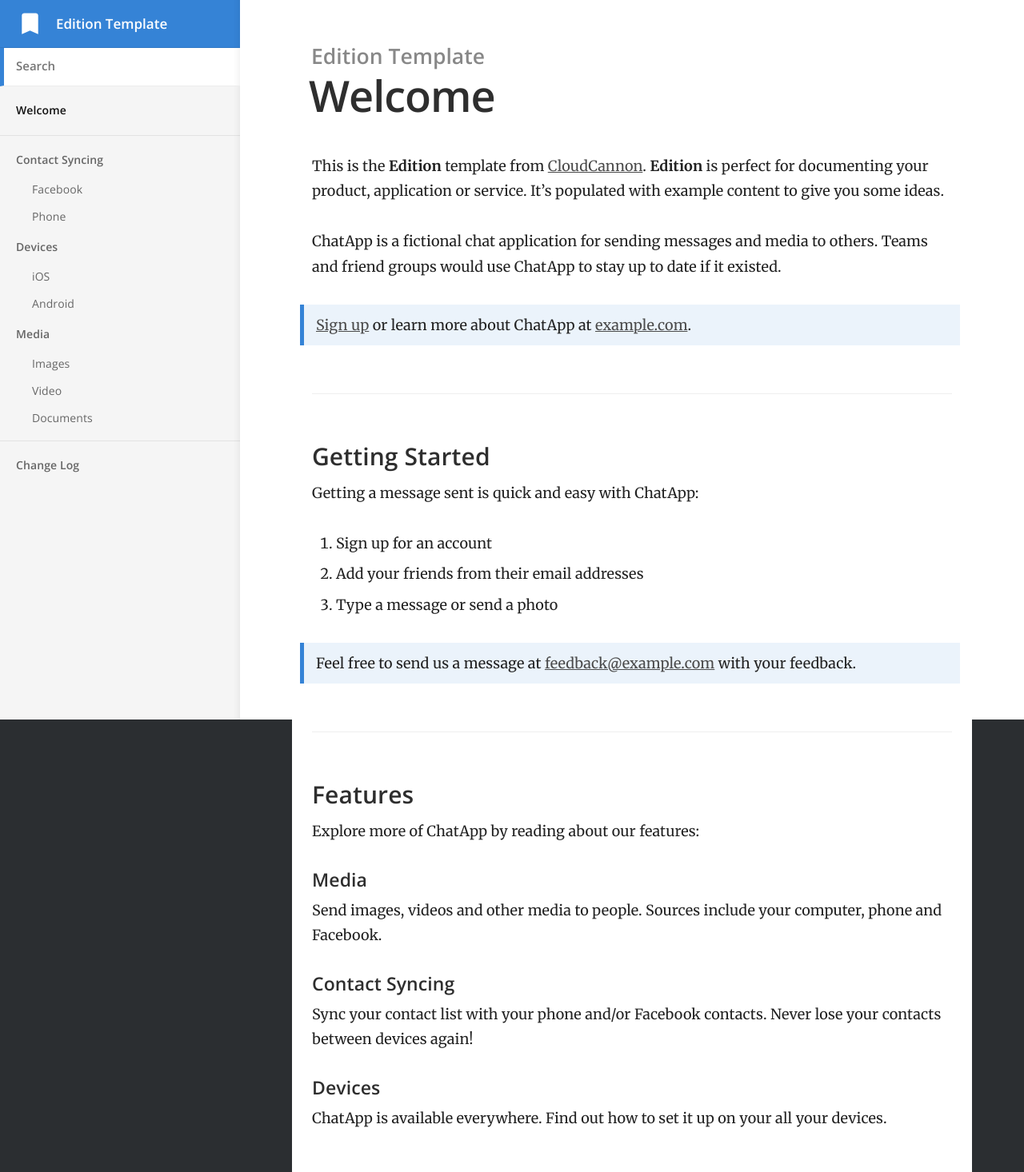
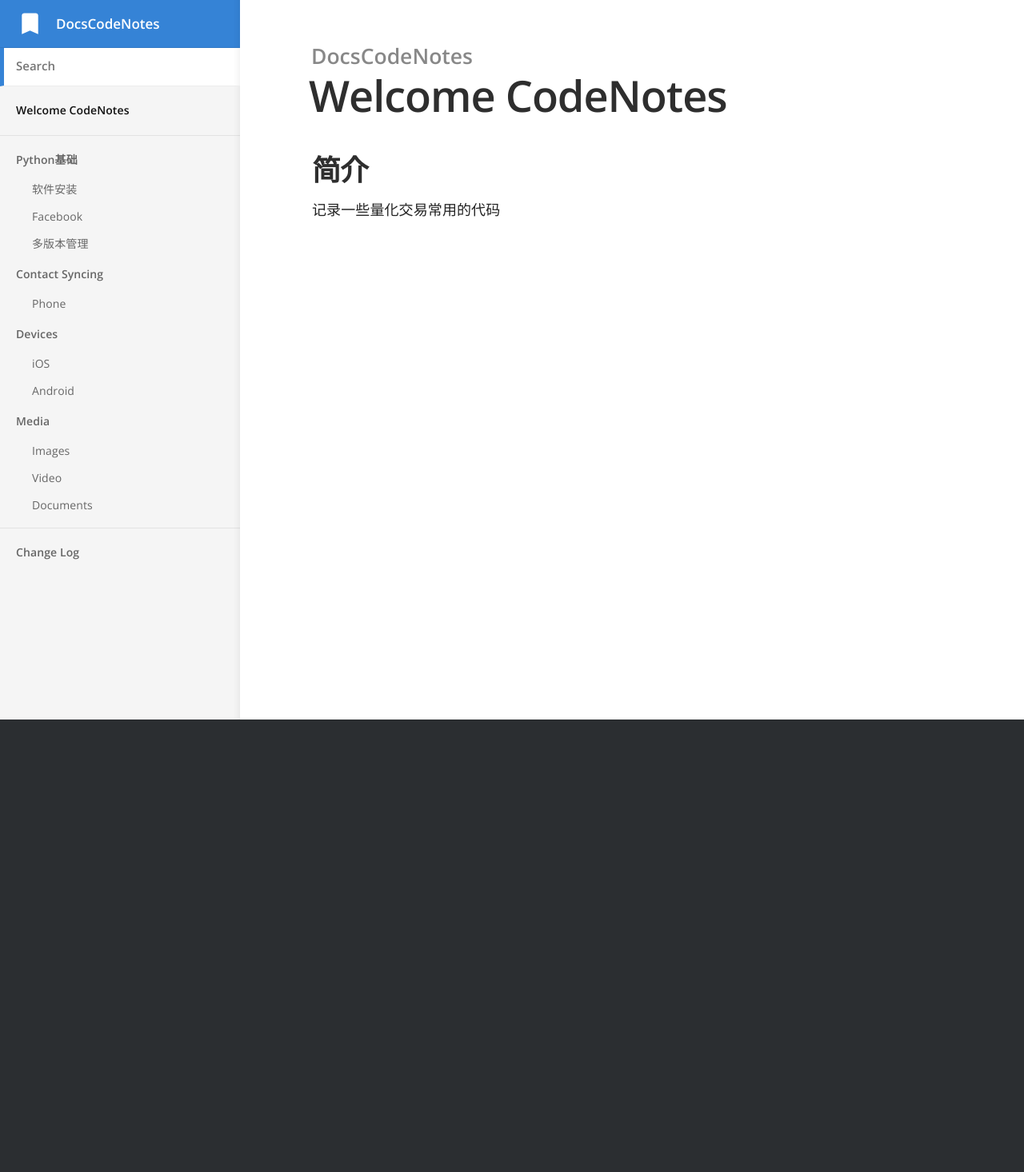
Before and after one commit to dumengru/docs_codenotes, a Jekyll site: the page built from docs/index.md, in a window 1280 px wide. Shown: the whole page at 80% size. Built offline with Jekyll 4.4.1, drawn with Linux system fonts in a browser that asks for light colours; after the commit the page ends 900 px from its top, so only the background shows below that.

Commit message:
修改标题

```diff
--- a/docs/_config.yml
+++ b/docs/_config.yml
@@ -1,28 +1,28 @@
 # ----
 # Site
 
-title: Edition Template
-url: "https://long-pig.cloudvent.net"
+title: DocsCodeNotes
+url: "https://dumengru.github.io/docs_codenotes/"
 baseurl:
 google_analytics_key:
 show_full_navigation: true
 
 # Values for the jekyll-seo-tag gem (https://github.com/jekyll/jekyll-seo-tag)
 logo: /siteicon.png
-description: Product documentation template for Jekyll.
+description: 量化交易代码笔记
 author:
-  name:
-  email:
+  name: 杜梦如
+  email: 393570727@qq.com
   twitter: # twitter username without the @ symbol
 social:
-  name: Edition Template
+  name: DocsCodeNotes
   links:
-    - https://github.com/CloudCannon/edition-jekyll-template
+    - https://dumengru.github.io/docs_codenotes/
 
 # -----
 # Build
 
-timezone: Etc/UTC
+timezone: Asia/Shanghai
 
 permalink: pretty
 
--- a/docs/_docs/contact-syncing/facebook.md
+++ b/docs/_docs/02pandas介绍/facebook.md
@@ -1,6 +1,6 @@
 ---
 title: Facebook
-category: Contact Syncing
+category: Python基础
 order: 1
 ---
 
--- a/docs/index.md
+++ b/docs/index.md
@@ -1,38 +1,7 @@
 ---
-title: Welcome
+title: Welcome CodeNotes
 ---
 
-This is the **Edition** template from [CloudCannon](http://cloudcannon.com/).
-**Edition** is perfect for documenting your product, application or service.
-It's populated with example content to give you some ideas.
+## 简介
 
-ChatApp is a fictional chat application for sending messages and media to others.
-Teams and friend groups would use ChatApp to stay up to date if it existed.
-
-> [Sign up](http://example.com/signup) or learn more about ChatApp at [example.com](http://example.com/).
-
-### Getting Started
-
-Getting a message sent is quick and easy with ChatApp:
-
-1. Sign up for an account
-2. Add your friends from their email addresses
-3. Type a message or send a photo
-
-> Feel free to send us a message at [feedback@example.com](mailto:feedback@example.com) with your feedback.
-
-### Features
-
-Explore more of ChatApp by reading about our features:
-
-#### Media
-
-Send images, videos and other media to people. Sources include your computer, phone and Facebook.
-
-#### Contact Syncing
-
-Sync your contact list with your phone and/or Facebook contacts. Never lose your contacts between devices again!
-
-#### Devices
-
-ChatApp is available everywhere. Find out how to set it up on your all your devices.
+记录一些量化交易常用的代码
```
Also changed, not shown: docs/_docs/01python环境/01软件安装.md (added, +18 -0 lines), docs/_docs/01python环境/02多版本管理.md (added, +18 -0 lines), docs/_posts/2016-02-05-general-fixes-and-improvements.md (deleted, +0 -16 lines), README.md, docs/README.md, docs/_docs/02pandas介绍/phone.md (renamed from docs/_docs/contact-syncing/phone.md), docs/_posts/2022-11-18-start.md (renamed from docs/_posts/2016-01-12-media-support.md).
